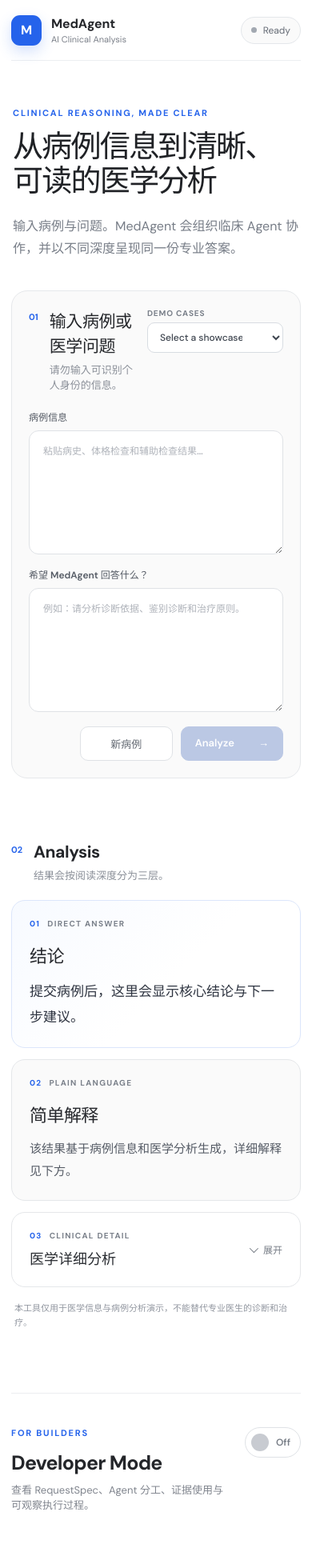
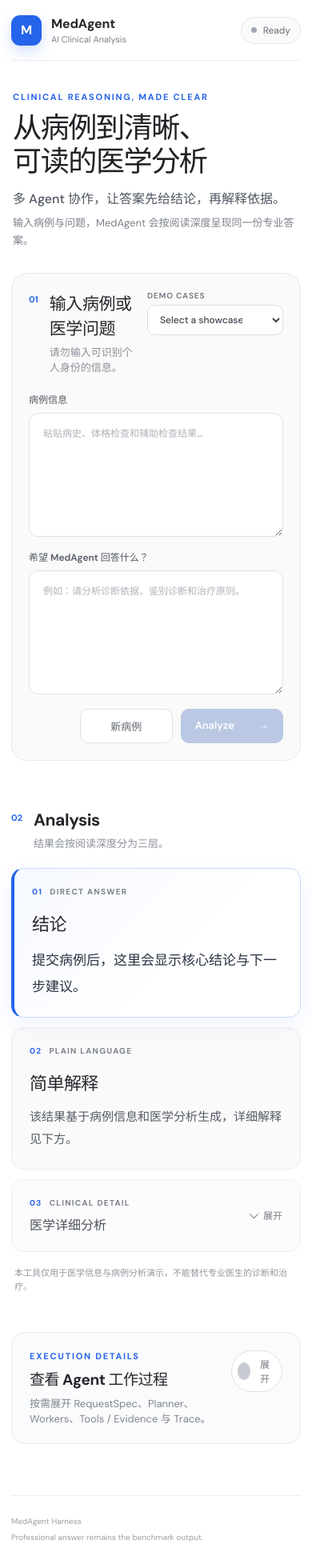
Before and after one commit to young-svg/medagent-harness, a React (Vite) app in the folder web/: page / in a window 390 px wide. Shown: the top 1960 px of the page at 80% size. Built offline with nearby package versions, Linux system fonts and the light colour scheme.

Commit message:
Polish presentation frontend

```diff
--- a/web/src/App.tsx
+++ b/web/src/App.tsx
@@ -7,6 +7,8 @@
 import { demoCases } from "./demoData";
 import { adaptAnalyzeResponse } from "./presentationAdapter";
 import type { AnalyzeResponse, PresentationView } from "./types";
+
+type AppMode = "demo" | "live";
 
 const emptyPresentation: PresentationView = {
   directAnswer: "提交病例后，这里会显示核心结论与下一步建议。",
@@ -32,11 +34,12 @@
   const [clinicalExpanded, setClinicalExpanded] = useState(false);
   const [status, setStatus] = useState<"idle" | "running" | "complete" | "error">("idle");
   const [statusMessage, setStatusMessage] = useState("Ready");
+  const [mode, setMode] = useState<AppMode>("live");
   const [runId, setRunId] = useState<string | null>(null);
   const [selectedDemo, setSelectedDemo] = useState("");
   const sessionId = useRef(crypto.randomUUID());
 
-  const canAnalyze = description.trim().length > 0 && question.trim().length > 0 && status !== "running";
+  const canAnalyze = mode === "live" && description.trim().length > 0 && question.trim().length > 0 && status !== "running";
 
   function resetExpandedState() {
     setClinicalExpanded(false);
@@ -44,26 +47,66 @@
   }
 
   function updateDescription(value: string) {
+    if (mode === "demo") {
+      setMode("live");
+      setSelectedDemo("");
+    }
     setDescription(value);
     if (!value.trim() && !question.trim()) resetExpandedState();
   }
 
   function updateQuestion(value: string) {
+    if (mode === "demo") {
+      setMode("live");
+      setSelectedDemo("");
+    }
     setQuestion(value);
     if (!value.trim() && !description.trim()) resetExpandedState();
   }
 
   function loadDemo(demoId: string) {
+    if (!demoId) {
+      resetCase();
+      return;
+    }
     const demo = demoCases.find((item) => item.id === demoId);
-    if (!demo) return;
     resetExpandedState();
+    setMode("demo");
     setSelectedDemo(demoId);
-    setDescription(demo.description);
-    setQuestion(demo.question);
-    setPresentation(adaptAnalyzeResponse(demo.response));
-    setRunId(demo.response.run_id);
-    setStatus("complete");
-    setStatusMessage("Demo loaded");
+    const demoPresentation = demo?.response.presentation;
+    const fixtureReady = Boolean(
+      demo
+      && demo.description.trim()
+      && demo.question.trim()
+      && demoPresentation?.direct_answer?.trim()
+      && demoPresentation.plain_language?.trim()
+      && demoPresentation.clinical_detail?.trim(),
+    );
+    if (!demo || !fixtureReady) {
+      setDescription("");
+      setQuestion("");
+      setPresentation(emptyPresentation);
+      setRunId(null);
+      setStatus("error");
+      setStatusMessage("Demo data unavailable");
+      return;
+    }
+
+    try {
+      setDescription(demo.description);
+      setQuestion(demo.question);
+      setPresentation(adaptAnalyzeResponse(demo.response));
+      setRunId(demo.response.run_id);
+      setStatus("complete");
+      setStatusMessage("Demo loaded · local data");
+    } catch {
+      setDescription("");
+      setQuestion("");
+      setPresentation(emptyPresentation);
+      setRunId(null);
+      setStatus("error");
+      setStatusMessage("Demo data unavailable");
+    }
   }
 
   function resetCase() {
@@ -75,12 +118,15 @@
     setRunId(null);
     setStatus("idle");
     setStatusMessage("Ready");
+    setMode("live");
     setSelectedDemo("");
   }
 
   async function analyze() {
     if (!canAnalyze) return;
     resetExpandedState();
+    setMode("live");
+    setSelectedDemo("");
     setStatus("running");
     setStatusMessage("Analyzing case…");
 
@@ -117,8 +163,9 @@
 
       <section className="hero" id="top">
         <p className="overline">CLINICAL REASONING, MADE CLEAR</p>
-        <h1>从病例信息到清晰、可读的医学分析</h1>
-        <p>输入病例与问题。MedAgent 会组织临床 Agent 协作，并以不同深度呈现同一份专业答案。</p>
+        <h1>从病例到<wbr />清晰、可读的医学分析</h1>
+        <p className="hero-subtitle">多 Agent 协作，让答案先给结论，再解释依据。</p>
+        <p className="hero-description">输入病例与问题，MedAgent 会按阅读深度呈现同一份专业答案。</p>
       </section>
 
       <section className="input-card" aria-labelledby="case-input-title">
@@ -154,7 +201,7 @@
         <div className="input-actions">
           <button className="secondary-button" type="button" onClick={resetCase}>新病例</button>
           <button className="primary-button" type="button" onClick={analyze} disabled={!canAnalyze}>
-            {status === "running" ? "分析中…" : "Analyze"}<span aria-hidden="true">→</span>
+            {mode === "demo" ? "Demo loaded" : status === "running" ? "分析中…" : "Analyze"}<span aria-hidden="true">→</span>
           </button>
         </div>
       </section>
@@ -163,7 +210,13 @@
         <div className="section-heading">
           <div>
             <span className="step-number">02</span>
-            <div><h2 id="results-title">Analysis</h2><p>{runId ? `Run ${runId}` : "结果会按阅读深度分为三层。"}</p></div>
+            <div>
+              <h2 id="results-title">Analysis</h2>
+              <p className="result-context">
+                {runId && <span className={`mode-badge mode-${mode}`}>{mode === "demo" ? "Demo fixture" : "Live run"}</span>}
+                {runId ? `Run ${runId}` : "结果会按阅读深度分为三层。"}
+              </p>
+            </div>
           </div>
         </div>
         <AnswerSummary answer={presentation.directAnswer} />
@@ -179,12 +232,12 @@
       <section className="developer-area" aria-labelledby="developer-title">
         <div className="developer-toggle-row">
           <div>
-            <p className="overline">FOR BUILDERS</p>
-            <h2 id="developer-title">Developer Mode</h2>
-            <p>查看 RequestSpec、Agent 分工、证据使用与可观察执行过程。</p>
+            <p className="overline">EXECUTION DETAILS</p>
+            <h2 id="developer-title">查看 Agent 工作过程</h2>
+            <p>按需展开 RequestSpec、Planner、Workers、Tools / Evidence 与 Trace。</p>
           </div>
           <button className={`toggle ${developerMode ? "toggle-on" : ""}`} type="button" role="switch" aria-checked={developerMode} onClick={() => setDeveloperMode((value) => !value)}>
-            <span />{developerMode ? "On" : "Off"}
+            <span />{developerMode ? "收起" : "展开"}
           </button>
         </div>
         {developerMode && <DeveloperPanel presentation={presentation} />}
--- a/web/src/components/ClinicalDetail.tsx
+++ b/web/src/components/ClinicalDetail.tsx
@@ -16,7 +16,7 @@
           <span className="card-label"><span>03</span> Clinical Detail</span>
           <strong>医学详细分析</strong>
         </span>
-        <span className="expand-label"><i aria-hidden="true" /> 展开</span>
+        <span className="expand-label"><i aria-hidden="true" /> {expanded ? "收起" : "展开"}</span>
       </summary>
       <div className="clinical-content">
         {content || "完成分析后，这里会展示诊断依据、鉴别诊断、治疗原则、检查建议与安全提示。"}
--- a/web/src/styles.css
+++ b/web/src/styles.css
@@ -21,10 +21,11 @@
 .status-error .status-dot { background: #d64545; }
 @keyframes pulse { 50% { opacity: .35; } }
 
-.hero { max-width: 760px; padding: 82px 0 54px; }
-.overline { margin: 0 0 14px; color: #2563eb; font-size: 11px; font-weight: 700; letter-spacing: .16em; }
-.hero h1 { margin: 0; color: #202226; font-size: clamp(34px, 5vw, 56px); line-height: 1.12; letter-spacing: -.045em; font-weight: 600; }
-.hero > p:last-child { max-width: 640px; margin: 22px 0 0; color: #777d87; font-size: 16px; line-height: 1.75; }
+.hero { max-width: 1000px; padding: 48px 0 34px; }
+.overline { margin: 0 0 11px; color: #2563eb; font-size: 11px; font-weight: 700; letter-spacing: .16em; }
+.hero h1 { margin: 0; color: #202226; font-size: clamp(35px, 4.2vw, 50px); line-height: 1.16; letter-spacing: -.038em; font-weight: 650; white-space: nowrap; }
+.hero-subtitle { margin: 17px 0 0; color: #4f5661; font-size: 18px; line-height: 1.55; font-weight: 500; }
+.hero-description { margin: 7px 0 0; color: #7c828c; font-size: 14px; line-height: 1.7; }
 
 .input-card { padding: 30px; border: 1px solid #e6e8eb; border-radius: 20px; background: #fafafa; }
 .section-heading { display: flex; align-items: center; justify-content: space-between; margin-bottom: 22px; }
@@ -51,37 +52,44 @@
 .primary-button:disabled { cursor: not-allowed; border-color: #bbc8e4; background: #bbc8e4; }
 .secondary-button { border: 1px solid #dfe2e6; color: #646a73; background: #fff; }
 
-.results { padding: 78px 0 34px; }
-.answer-card { margin-bottom: 14px; padding: 27px 30px 30px; border: 1px solid #e5e7ea; border-radius: 17px; background: #fff; }
-.direct-card { border-color: #dce6fb; background: linear-gradient(135deg, #f7faff 0%, #fff 55%); }
-.plain-card { background: #fafafa; }
+.results { padding: 60px 0 22px; }
+.answer-card { margin-bottom: 12px; padding: 24px 27px 27px; border: 1px solid #e5e7ea; border-radius: 15px; background: #fff; }
+.direct-card { position: relative; padding: 30px 32px 32px; border-color: #cbdafb; border-left: 4px solid #2563eb; background: linear-gradient(135deg, #f5f8ff 0%, #fff 58%); box-shadow: 0 10px 28px rgba(37, 99, 235, .07); }
+.direct-card h3 { font-size: 24px; }
+.plain-card { padding: 23px 27px 25px; border-color: #eaebed; background: #fafafa; }
+.plain-card h3 { font-size: 18px; }
 .card-label { display: flex; align-items: center; gap: 9px; margin-bottom: 16px; color: #7a808a; font-size: 10px; font-weight: 700; letter-spacing: .13em; text-transform: uppercase; }
 .card-label > span { color: #2563eb; }
 .answer-card h3 { margin: 0 0 14px; color: #26282d; font-size: 22px; letter-spacing: -.025em; }
 .answer-copy, .clinical-content { color: #565c66; font-size: 15px; line-height: 1.85; white-space: pre-wrap; }
-.answer-emphasis { color: #2e3440; font-size: 17px; font-weight: 500; }
-.clinical-card { padding: 0; overflow: hidden; }
-.clinical-card summary { display: flex; align-items: center; justify-content: space-between; padding: 25px 30px; list-style: none; cursor: pointer; }
+.answer-emphasis { color: #293242; font-size: 17px; line-height: 1.9; font-weight: 550; }
+.clinical-card { padding: 0; overflow: hidden; border-color: #eceef0; background: #fcfcfc; }
+.clinical-card summary { display: flex; align-items: center; justify-content: space-between; padding: 20px 27px; list-style: none; cursor: pointer; }
 .clinical-card summary::-webkit-details-marker { display: none; }
 .clinical-card summary .card-label { margin-bottom: 8px; }
-.clinical-card summary strong { display: block; color: #2b2e33; font-size: 18px; }
+.clinical-card summary strong { display: block; color: #4c525c; font-size: 16px; font-weight: 600; }
 .expand-label { display: flex; align-items: center; gap: 9px; color: #777d86; font-size: 12px; }
 .expand-label i { width: 8px; height: 8px; border-right: 1.5px solid; border-bottom: 1.5px solid; transform: rotate(45deg) translateY(-2px); transition: transform .2s; }
 .clinical-card[open] .expand-label i { transform: rotate(225deg) translate(-2px, -1px); }
-.clinical-content { padding: 28px 30px 34px; border-top: 1px solid #eceef0; background: #fcfcfc; }
+.clinical-content { padding: 25px 27px 30px; border-top: 1px solid #eceef0; background: #fff; }
 .disclaimer { margin: 18px 4px 0; color: #9297a0; font-size: 11px; line-height: 1.6; }
+.result-context { display: flex; align-items: center; gap: 8px; }
+.mode-badge { padding: 3px 7px; border-radius: 999px; font-size: 9px; font-weight: 700; line-height: 1.2; text-transform: uppercase; }
+.mode-demo { color: #2456be; background: #eaf0ff; }
+.mode-live { color: #13724d; background: #e7f6ef; }
 
-.developer-area { margin: 44px 0 80px; padding-top: 42px; border-top: 1px solid #eceef0; }
+.developer-area { margin: 25px 0 64px; padding: 26px 28px; border: 1px solid #e7e9ed; border-radius: 17px; background: #fafbfc; }
 .developer-toggle-row { display: flex; align-items: center; justify-content: space-between; gap: 24px; }
-.developer-toggle-row h2 { margin: 0; font-size: 25px; letter-spacing: -.03em; }
+.developer-toggle-row .overline { margin-bottom: 7px; }
+.developer-toggle-row h2 { margin: 0; font-size: 19px; letter-spacing: -.025em; }
 .developer-toggle-row > div > p:last-child { margin: 7px 0 0; color: #80858e; font-size: 13px; }
 .toggle { display: flex; align-items: center; gap: 9px; padding: 7px 12px 7px 7px; border: 1px solid #dfe2e6; border-radius: 999px; color: #777d86; background: #fff; font-size: 12px; font-weight: 600; }
 .toggle span { width: 22px; height: 22px; border-radius: 50%; background: #c8cbd1; transition: background .2s; }
 .toggle-on { border-color: #bfd0f7; color: #2559c3; background: #f5f8ff; }
 .toggle-on span { background: #2563eb; box-shadow: inset 0 0 0 6px #fff; }
-.developer-panel { display: grid; grid-template-columns: 1fr 1fr; gap: 14px; margin-top: 28px; animation: reveal .25s ease-out; }
+.developer-panel { display: grid; grid-template-columns: 1fr 1fr; gap: 14px; margin-top: 22px; padding-top: 22px; border-top: 1px solid #e4e7eb; animation: reveal .25s ease-out; }
 @keyframes reveal { from { opacity: 0; transform: translateY(-5px); } }
-.developer-card { min-width: 0; padding: 24px; border: 1px solid #e5e7ea; border-radius: 15px; background: #fafafa; }
+.developer-card { min-width: 0; padding: 24px; border: 1px solid #e5e7ea; border-radius: 15px; background: #fff; }
 .developer-card-title { display: flex; gap: 12px; align-items: flex-start; margin-bottom: 22px; }
 .developer-card-title > span { color: #2563eb; font-size: 10px; font-weight: 700; }
 .developer-card-title h3 { margin: -3px 0 2px; color: #30333a; font-size: 15px; }
@@ -146,8 +154,10 @@
   .app-shell { width: min(100% - 28px, 1120px); }
   .site-header { height: 76px; }
   .run-status { max-width: 150px; overflow: hidden; white-space: nowrap; text-overflow: ellipsis; }
-  .hero { padding: 58px 2px 38px; }
-  .hero h1 { font-size: 38px; }
+  .hero { padding: 38px 2px 29px; }
+  .hero h1 { font-size: 36px; white-space: normal; text-wrap: balance; }
+  .hero-subtitle { margin-top: 14px; font-size: 16px; }
+  .hero-description { font-size: 13px; }
   .input-card { padding: 21px; }
   .compact-heading { align-items: flex-start; }
   .compact-heading { gap: 16px; }
@@ -158,8 +168,13 @@
   .clinical-card { padding: 0; }
   .clinical-card summary, .clinical-content { padding: 22px; }
   .developer-toggle-row { align-items: flex-start; }
+  .developer-area { padding: 22px; }
   footer { flex-direction: column; gap: 7px; }
   .memory-facts { grid-template-columns: 1fr; }
+}
+
+@media (max-width: 960px) and (min-width: 761px) {
+  .hero h1 { white-space: normal; text-wrap: balance; }
 }
 
 @media (prefers-reduced-motion: reduce) {
```
